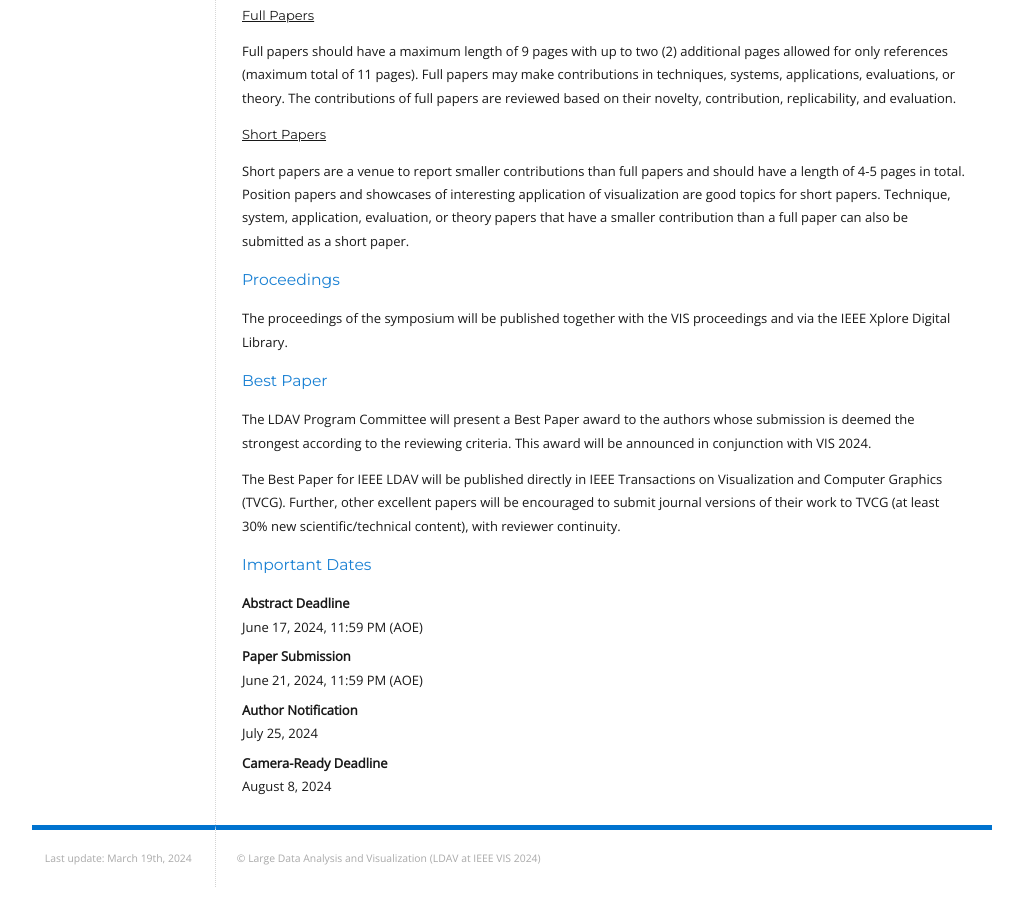
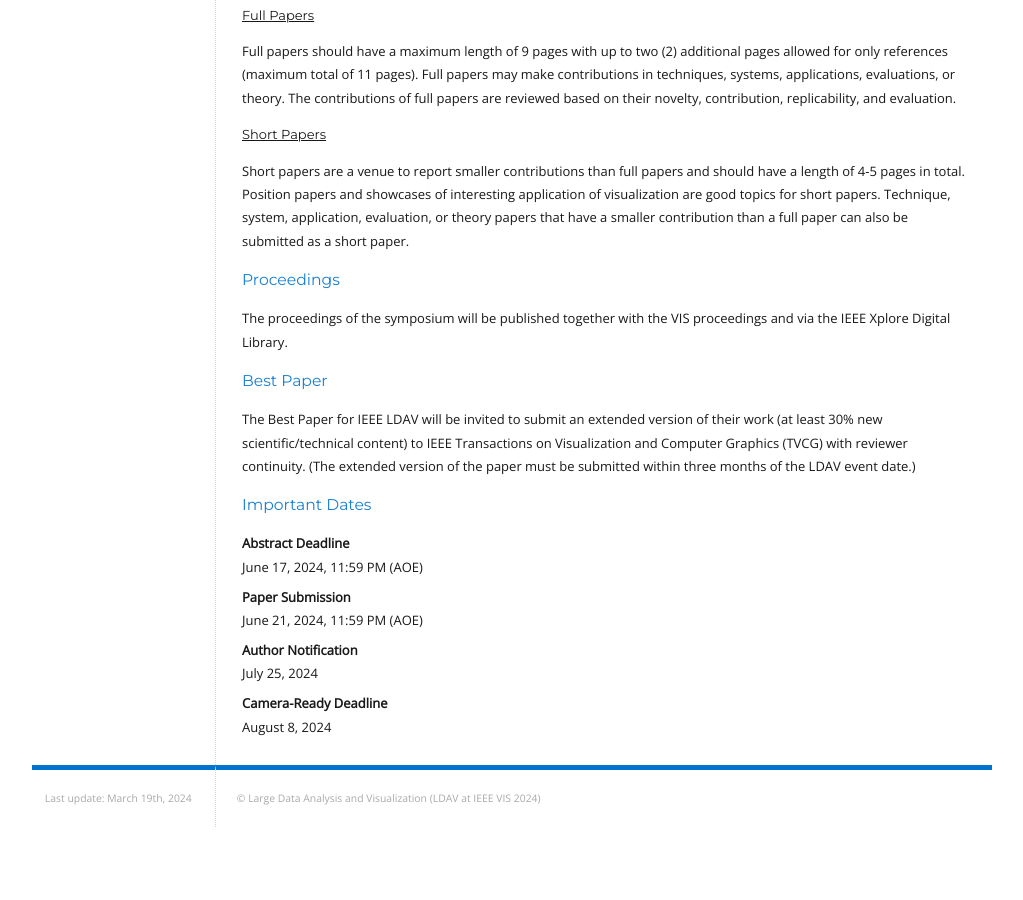
Before and after one commit to LDAV-Symposium/2024, a Jekyll site: the page built from _pages/call-for-papers.md, in a window 1280 px wide and 900 px high, scrolled down 1741 px. Shown: the whole window, without its empty margins (128-1151 px from the left). Built offline with Jekyll 4.4.1, drawn with Linux system fonts in a browser that asks for light colours; after the commit the page ends 2581 px from its top, so only the background shows below that.

Commit message:
updated best paper information

```diff
--- a/_pages/call-for-papers.md
+++ b/_pages/call-for-papers.md
@@ -65,10 +65,7 @@ Short papers are a venue to report smaller contributions than full papers and sh
 The proceedings of the symposium will be published together with the VIS proceedings and via the IEEE Xplore Digital Library.
 
 ## Best Paper
-The LDAV Program Committee will present a Best Paper award to the authors whose submission is deemed the strongest according to the reviewing criteria. This award will be announced in conjunction with VIS 2024.
-
-The Best Paper for IEEE LDAV will be published directly in IEEE Transactions on Visualization and Computer Graphics (TVCG).  Further, other excellent papers will be encouraged to submit journal versions of their work to TVCG (at least 30% new scientific/technical content), with reviewer continuity.
-
+The Best Paper for IEEE LDAV will be invited to submit an extended version of their work (at least 30% new scientific/technical content) to IEEE Transactions on Visualization and Computer Graphics (TVCG) with reviewer continuity. (The extended version of the paper must be submitted within three months of the LDAV event date.)
 
 ## Important Dates
 
```
